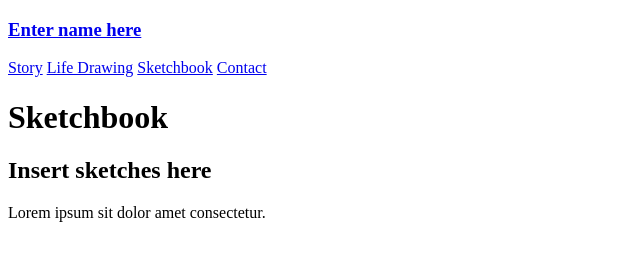
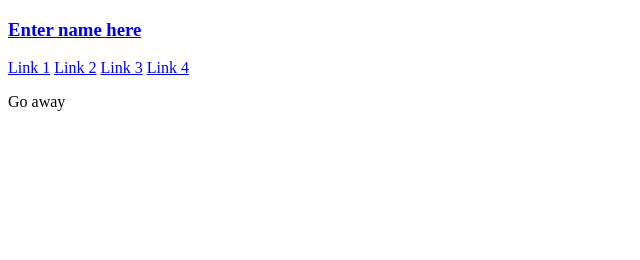
Before and after one commit to anth3lia/website, a plain HTML site: page 3.html in a window 1280 px wide. Shown: the whole page, without its empty margins (0-640 px from the left). Drawn offline with Linux system fonts and the light colour scheme.

Commit message:
Update and rename sketch.html to 3.html
Generic-ifying more

```diff
--- a/sketch.html
+++ b/3.html
@@ -4,7 +4,7 @@
     <meta charset="UTF-8">
     <meta name="viewport" content="width=device-width, initial-scale=1.0">
     <meta http-equiv="X-UA-Compatible" content="ie=edge">
-    <title>Anthelia's Portfolio - Sketchbook</title>
+    <title>A Website</title>
     <link rel="shortcut icon" href="favicon.ico">
 
     <!-- Facebook share metadata -->
@@ -43,13 +43,11 @@
         <h3>Enter name here</h3>
       </a>
       <nav>
-        <a class="nav-link" href="index.html">Story</a>
-        <a class="nav-link" href="life.html">Life Drawing</a>
-        <a class="nav-link" href="#">Sketchbook</a>
-        <a class="nav-link" href="contact.html">Contact</a>
+        <a class="nav-link" href="index.html">Link 1</a>
+        <a class="nav-link" href="2.html">Link 2</a>
+        <a class="nav-link" href="#.html">Link 3</a>
+        <a class="nav-link" href="4.html">Link 4</a>
       </nav>
-    <h1>Sketchbook</h1>
-    <h2>Insert sketches here</h2>
-    <p>Lorem ipsum sit dolor amet consectetur.</p>
+      <p>Go away</p>
   </body>
 </html>
```
